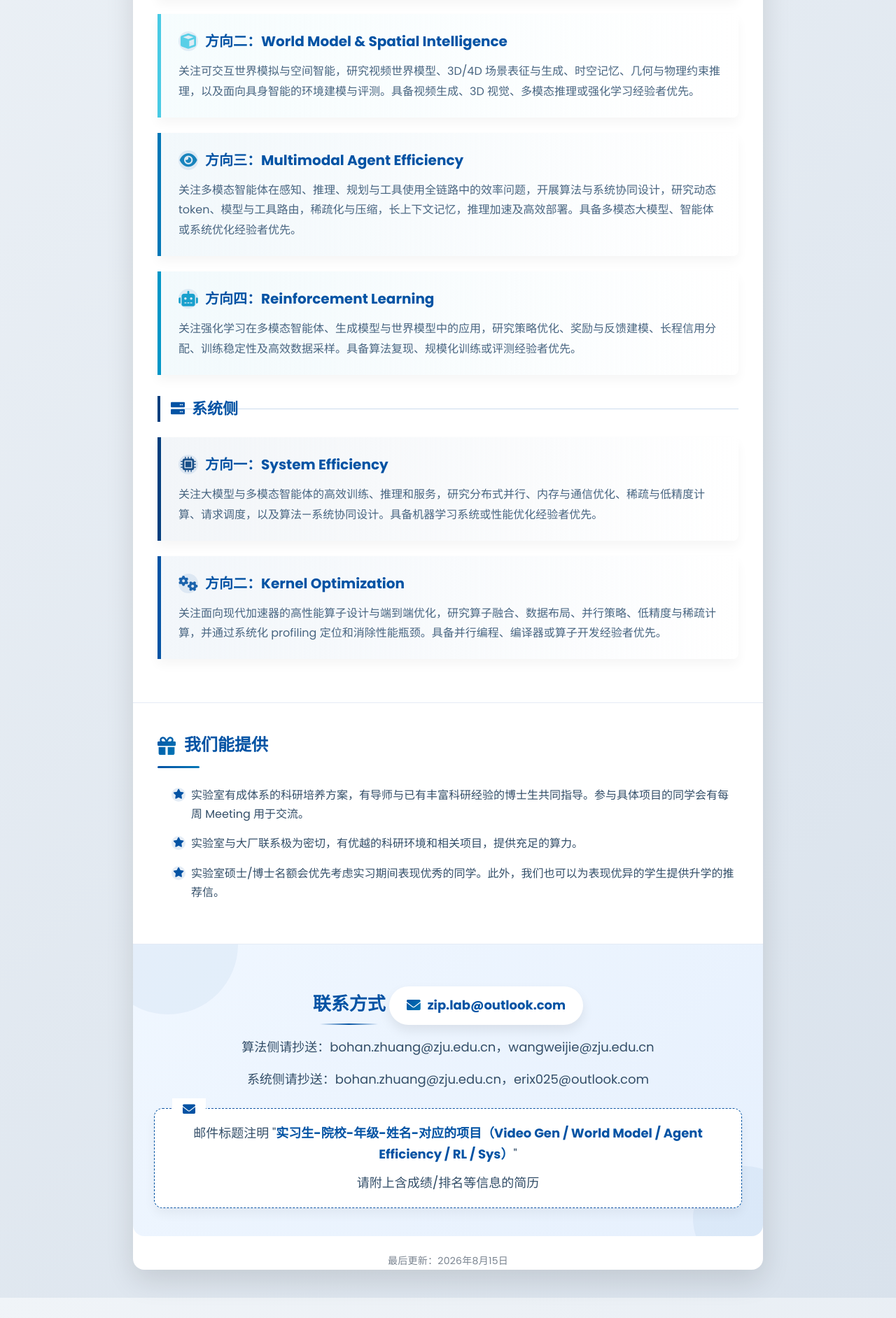
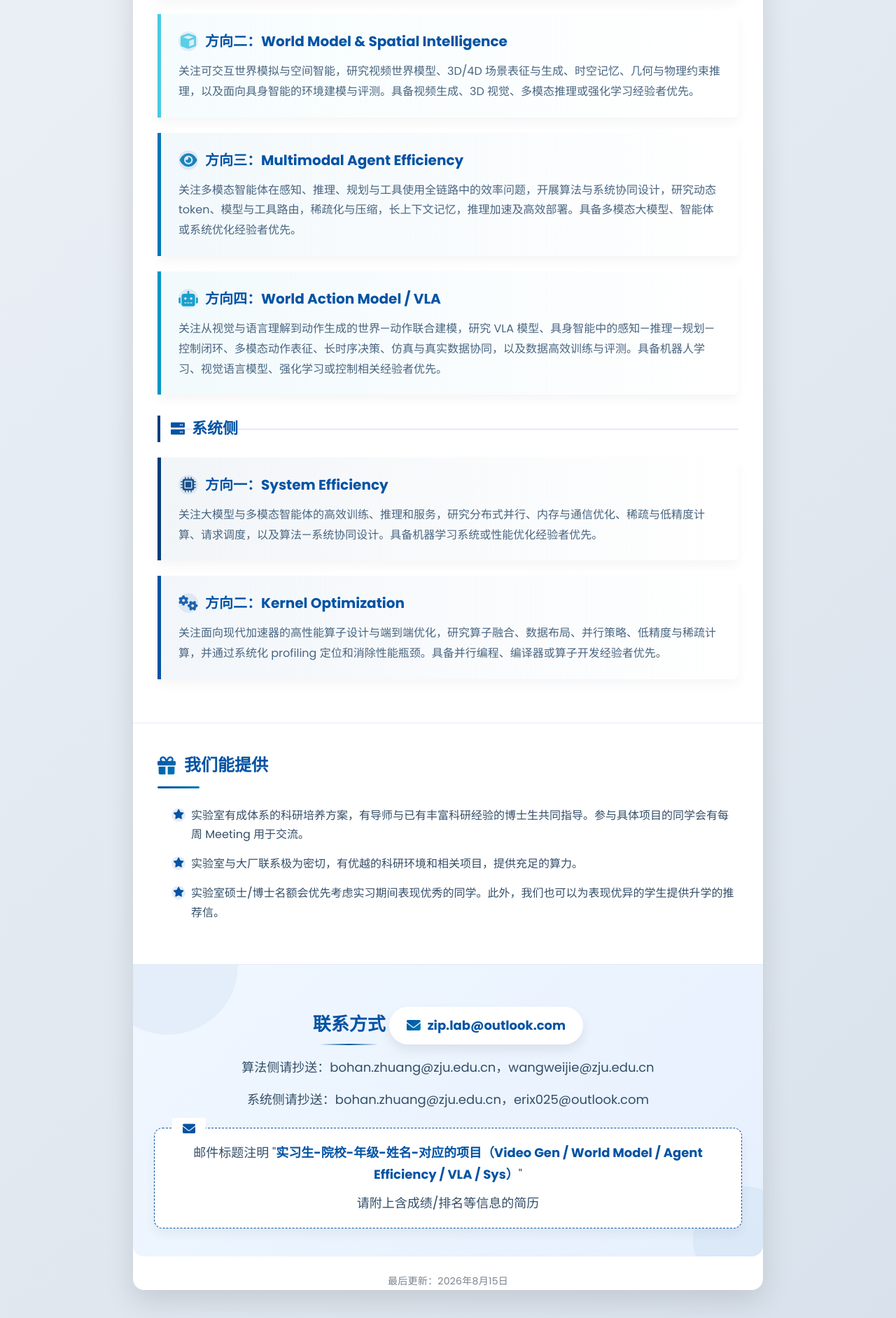
Before and after one commit to ziplab/ziplab.github.io, a Jekyll site: the page uploads/zip-lab-poster-full.html, which Jekyll copies as it is, in a window 1280 px wide. Shown: the part 1164-3048 px from the top of the page at 70% size. Built offline with Jekyll 4.4.1, drawn with Linux system fonts in a browser that asks for light colours; before the commit the page ends 3019 px from its top, so only the background shows below that.

Commit message:
Update fourth recruitment direction to VLA

```diff
--- a/uploads/zip-lab-poster-full.html
+++ b/uploads/zip-lab-poster-full.html
@@ -257,7 +257,7 @@
             background: linear-gradient(to right, rgba(0, 119, 182, 0.05), rgba(255, 255, 255, 0.5));
         }
 
-        .project-rl {
+        .project-vla {
             border-color: #0096c7;
             background: linear-gradient(to right, rgba(0, 150, 199, 0.05), rgba(255, 255, 255, 0.5));
         }
@@ -307,7 +307,7 @@
             color: var(--primary-light);
         }
 
-        .project-rl h3 i {
+        .project-vla h3 i {
             color: #0096c7;
         }
 
@@ -637,9 +637,9 @@
                 <p>关注多模态智能体在感知、推理、规划与工具使用全链路中的效率问题，开展算法与系统协同设计，研究动态 token、模型与工具路由，稀疏化与压缩，长上下文记忆，推理加速及高效部署。具备多模态大模型、智能体或系统优化经验者优先。</p>
             </div>
 
-            <div class="project project-rl" style="--i:3">
-                <h3><i class="fas fa-robot"></i>方向四：Reinforcement Learning</h3>
-                <p>关注强化学习在多模态智能体、生成模型与世界模型中的应用，研究策略优化、奖励与反馈建模、长程信用分配、训练稳定性及高效数据采样。具备算法复现、规模化训练或评测经验者优先。</p>
+            <div class="project project-vla" style="--i:3">
+                <h3><i class="fas fa-robot"></i>方向四：World Action Model / VLA</h3>
+                <p>关注从视觉与语言理解到动作生成的世界—动作联合建模，研究 VLA 模型、具身智能中的感知—推理—规划—控制闭环、多模态动作表征、长时序决策、仿真与真实数据协同，以及数据高效训练与评测。具备机器人学习、视觉语言模型、强化学习或控制相关经验者优先。</p>
             </div>
 
             <h3 class="category-title system-category">
@@ -673,7 +673,7 @@
             <p>系统侧请抄送：bohan.zhuang@zju.edu.cn，erix025@outlook.com</p>
             <!-- <p>Master/PhD/PostDoc 直接申请请填写：<a href="https://forms.gle/UoR8B19y2NsjtGRJ6" class="lab-link" target="_blank">Google Form</a></p> -->
             <div class="instructions">
-                <p>邮件标题注明 "<strong>实习生-院校-年级-姓名-对应的项目（Video Gen / World Model / Agent Efficiency / RL / Sys）</strong>"</p>
+                <p>邮件标题注明 "<strong>实习生-院校-年级-姓名-对应的项目（Video Gen / World Model / Agent Efficiency / VLA / Sys）</strong>"</p>
                 <p>请附上含成绩/排名等信息的简历</p>
             </div>
         </div>
```
